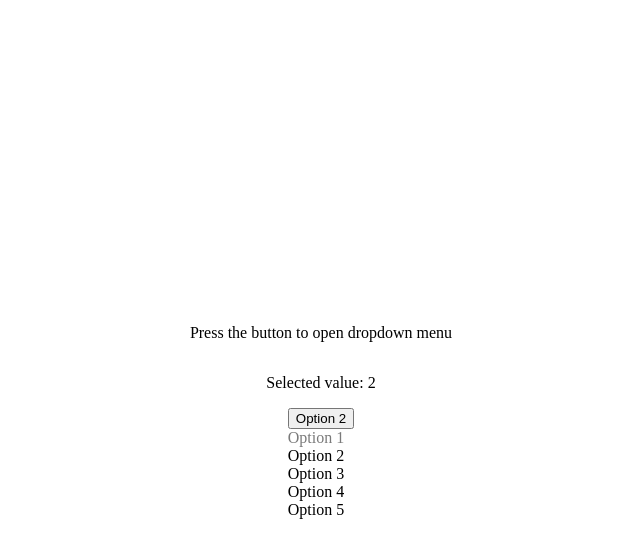
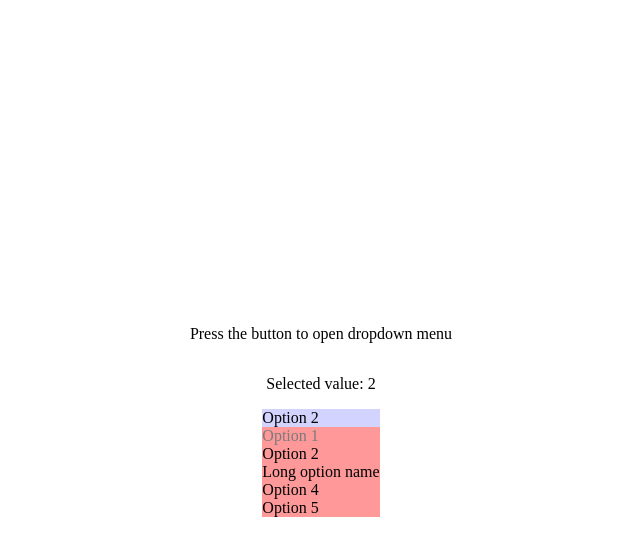
Before and after one commit to kacperdygon/vue-dropdown-component, a Vue app: page / in a window 1280 px wide. Both pictures are taken after a click on the button "Option 2". Shown: the top 558 px of the page, without its empty margins (319-959 px from the left). Built offline with nearby package versions, Linux system fonts and the light colour scheme; the HTML template or start-up script is replaced by a standard one.

Commit message:
added align width attribute which makes button use dropdown menu width, moved styles to another file

```diff
--- a/src/App.vue
+++ b/src/App.vue
@@ -1,12 +1,16 @@
 <template>
-
   <p>Press the button to open dropdown menu</p>
   <p>Selected value: {{ selectedDropdownValue }}</p>
 
-  <DropdownMenu defaultValue="1" defaultLabel="Select Option" v-model='selectedDropdownValue'>
+  <DropdownMenu
+    default-value="1"
+    default-label="Select Option"
+    v-model="selectedDropdownValue"
+    align-width
+  >
     <DropdownItem value="1" disabled>Option 1</DropdownItem>
     <DropdownItem value="2" selected>Option 2</DropdownItem>
-    <DropdownItem value="3">Option 3</DropdownItem>
+    <DropdownItem value="3">Long option name</DropdownItem>
     <DropdownItem value="4">Option 4</DropdownItem>
     <DropdownItem value="5">Option 5</DropdownItem>
   </DropdownMenu>
@@ -16,17 +20,7 @@
 import { DropdownMenu, DropdownItem } from '@/vue-dropdown/index.ts'
 import { ref } from 'vue'
 
-const selectedDropdownValue = ref<number>(0);
-
+const selectedDropdownValue = ref<number>(0)
 </script>
 
-<style>
-#app {
-  display:flex;
-  flex-direction: column;
-  width:100%;
-  height:90vh;
-  justify-content: center;
-  align-items: center;
-}
-</style>
+<style scoped></style>
--- /dev/null
+++ b/src/global.css
@@ -0,0 +1,8 @@
+#app {
+  display: flex;
+  flex-direction: column;
+  width: 100%;
+  height: 90vh;
+  justify-content: center;
+  align-items: center;
+}
--- a/src/main.ts
+++ b/src/main.ts
@@ -1,4 +1,5 @@
 import { createApp } from 'vue'
 import App from '@/App.vue'
+import './global.css'
 
 createApp(App).mount('#app')
--- a/src/vue-dropdown/DropdownItem.vue
+++ b/src/vue-dropdown/DropdownItem.vue
@@ -9,14 +9,14 @@ const emit = defineEmits<{
 }>()
 
 const props = defineProps<{
-  value?: any,
-  disabled?: boolean,
-  selected?: boolean,
+  value?: any
+  disabled?: boolean
+  selected?: boolean
 }>()
 
 const label = ref<string>()
 
-const parentSelectOption: ((value: any, label: string) => void) | undefined = inject('selectOption');
+const parentSelectOption: ((value: any, label: string) => void) | undefined = inject('selectOption')
 
 const selectThisOption = () => {
   if (!parentSelectOption) throw new Error('Select option method not provided by the parent.')
@@ -26,25 +26,24 @@ const selectThisOption = () => {
 const handleClick = () => {
   if (!props.disabled) {
     emit('optionSelected', props.value, label.value ? label.value : '')
-    selectThisOption();
+    selectThisOption()
   }
 }
 
 onMounted(() => {
-  label.value = slots.default ? (slots.default()[0]?.children as string) : '';
+  label.value = slots.default ? (slots.default()[0]?.children as string) : ''
   if (props.selected) {
-    selectThisOption();
+    selectThisOption()
   }
 })
 
 const classObject = computed(() => ({
   disabled: props.disabled,
-}));
-
+}))
 </script>
 
 <template>
-  <li @click="handleClick" ref="thisElement" :class='classObject'>
+  <li @click="handleClick" ref="thisElement" :class="classObject">
     <slot />
   </li>
 </template>
@@ -52,11 +51,11 @@ const classObject = computed(() => ({
 <style scoped>
 li {
   cursor: pointer;
+  white-space: nowrap;
 }
 
 .disabled {
   cursor: default;
   color: #7a7a7a;
 }
-
 </style>
--- a/src/vue-dropdown/DropdownMenu.vue
+++ b/src/vue-dropdown/DropdownMenu.vue
@@ -1,9 +1,10 @@
 <script lang="ts" setup>
-import { ref, provide } from 'vue'
+import { ref, provide, computed } from 'vue'
 
 const props = defineProps<{
   defaultValue: any
   defaultLabel: any
+  alignWidth?: boolean
 }>()
 
 const emit = defineEmits<{
@@ -13,10 +14,11 @@ const emit = defineEmits<{
 
 const model = defineModel()
 
-const ulElement = ref<HTMLElement | null>(null)
 const currentValue = ref<any>(props.defaultValue)
 const currentLabel = ref<string>(props.defaultLabel)
 const isOpen = ref<boolean>(false)
+const ulRef = ref<HTMLElement>()
+const buttonRef = ref<HTMLElement>()
 
 function onClick() {
   isOpen.value = !isOpen.value
@@ -31,30 +33,52 @@ const selectOption = (value: any, label: string) => {
 }
 
 provide<(value: any, label: string) => void>('selectOption', selectOption)
+
+const buttonWidth = computed(() => {
+  if (!props.alignWidth) {
+    return 'auto'
+  }
+  if (!ulRef.value) {
+    throw new Error('Dropdown menu ref not set.')
+  }
+  ulRef.value.style.display = 'block'
+  const returnValue = ulRef.value?.getBoundingClientRect().width + 'px'
+  ulRef.value.style.display = 'none'
+  return returnValue
+})
 </script>
 
 <template>
   <div>
-    <button @click="onClick">
+    <button @click="onClick" class="dropdown-button" ref="buttonRef">
       {{ currentLabel }}
     </button>
-    <ul ref="ulElement" v-show="isOpen">
+    <ul ref="ulRef" v-show="isOpen" class="dropdown-menu">
       <slot></slot>
     </ul>
   </div>
 </template>
 
 <style scoped>
+div {
+  position: relative;
+}
 
-div {
-  position:relative;
+.dropdown-menu {
+  position: absolute;
+}
+
+.dropdown-button {
+  all: unset;
+  background-color: #d3d3ff;
+  cursor: pointer;
+  width: v-bind(buttonWidth);
 }
 
 ul {
   list-style: none;
   margin: 0;
   padding: 0;
-  position:absolute;
-
+  background-color: #ff9999;
 }
 </style>
```
